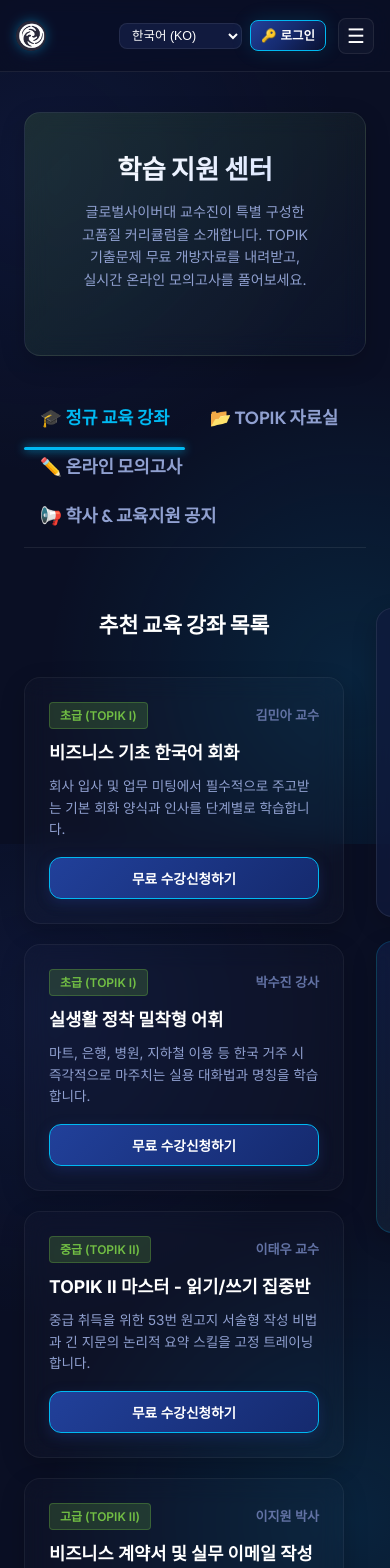
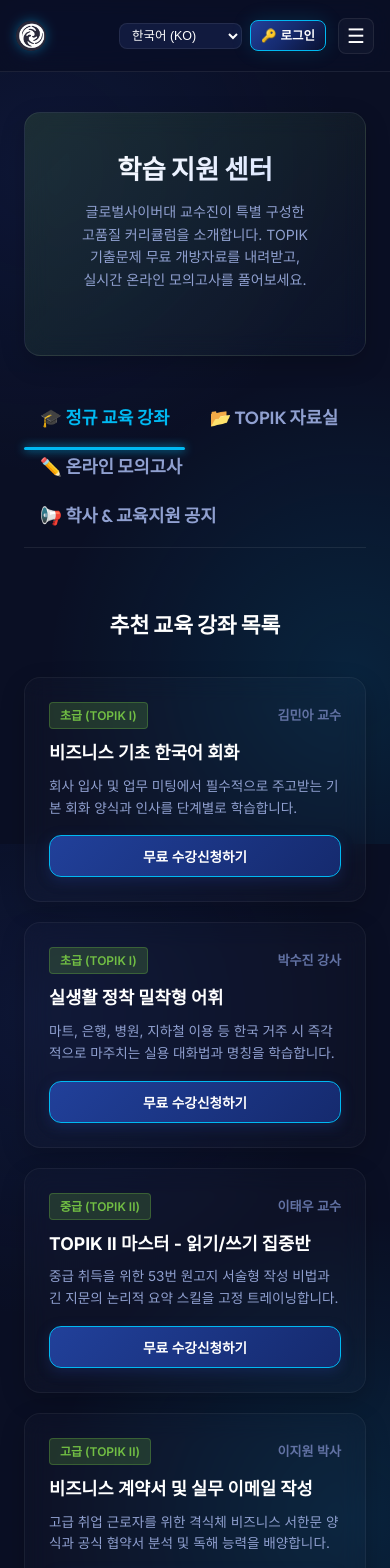
Before and after one commit to sassii75-spec/cu-global-bridge, a Next.js app: page /learning in a window 390 px wide. Shown: the top 1568 px of the page. Built offline with nearby package versions, Linux system fonts and the light colour scheme.

Commit message:
fix: Optimize learning lobby grid columns layout on mobile viewports

```diff
--- a/src/app/learning/page.tsx
+++ b/src/app/learning/page.tsx
@@ -871,7 +871,7 @@ export default function LearningPage() {
         </button>
       </div>
 
-      <div style={{ display: "grid", gridTemplateColumns: "1fr 340px", gap: "32px", alignItems: "start" }}>
+      <div style={{ display: "grid", gridTemplateColumns: isMobile ? "1fr" : "1fr 340px", gap: isMobile ? "24px" : "32px", alignItems: "start" }}>
         <div>
           {/* 1. Regular Courses Tab */}
           {activeTab === "courses" && (
```
